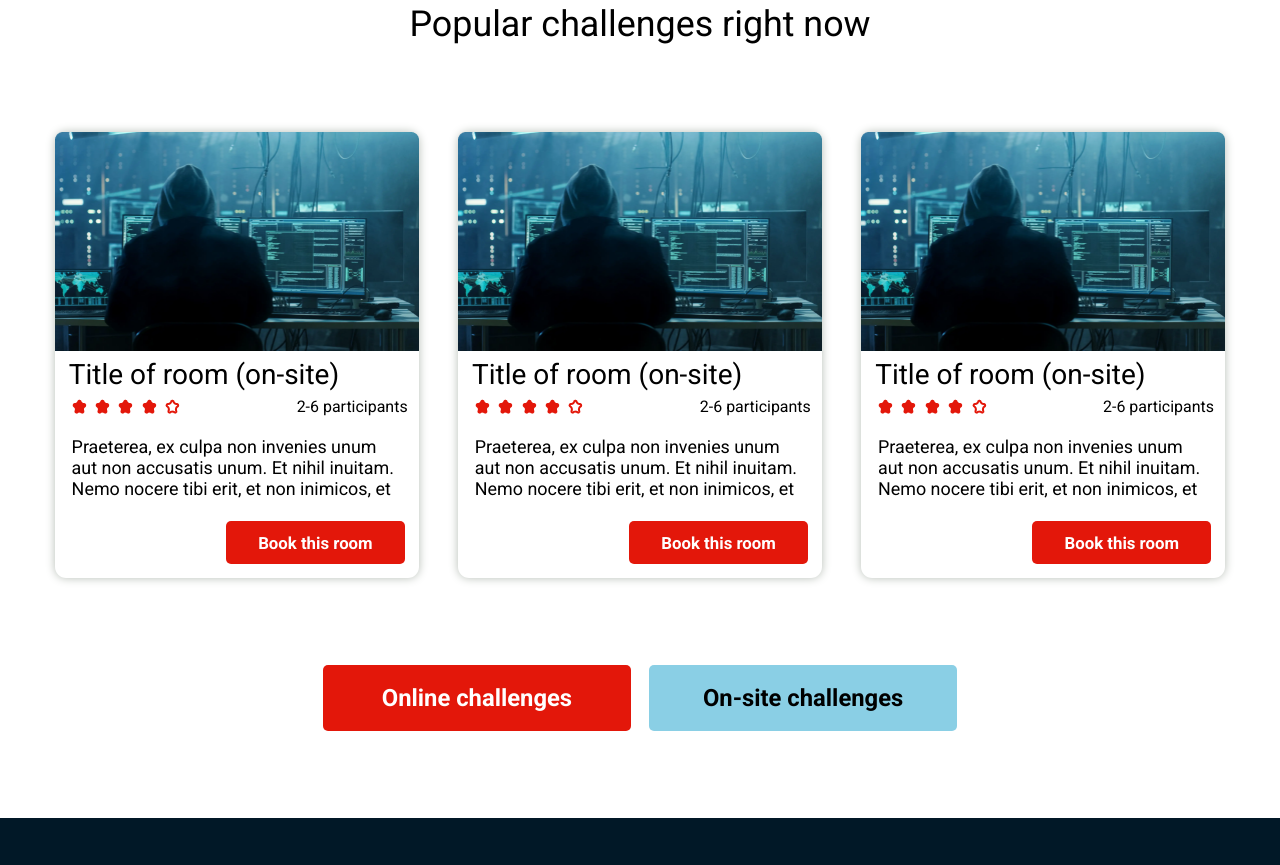
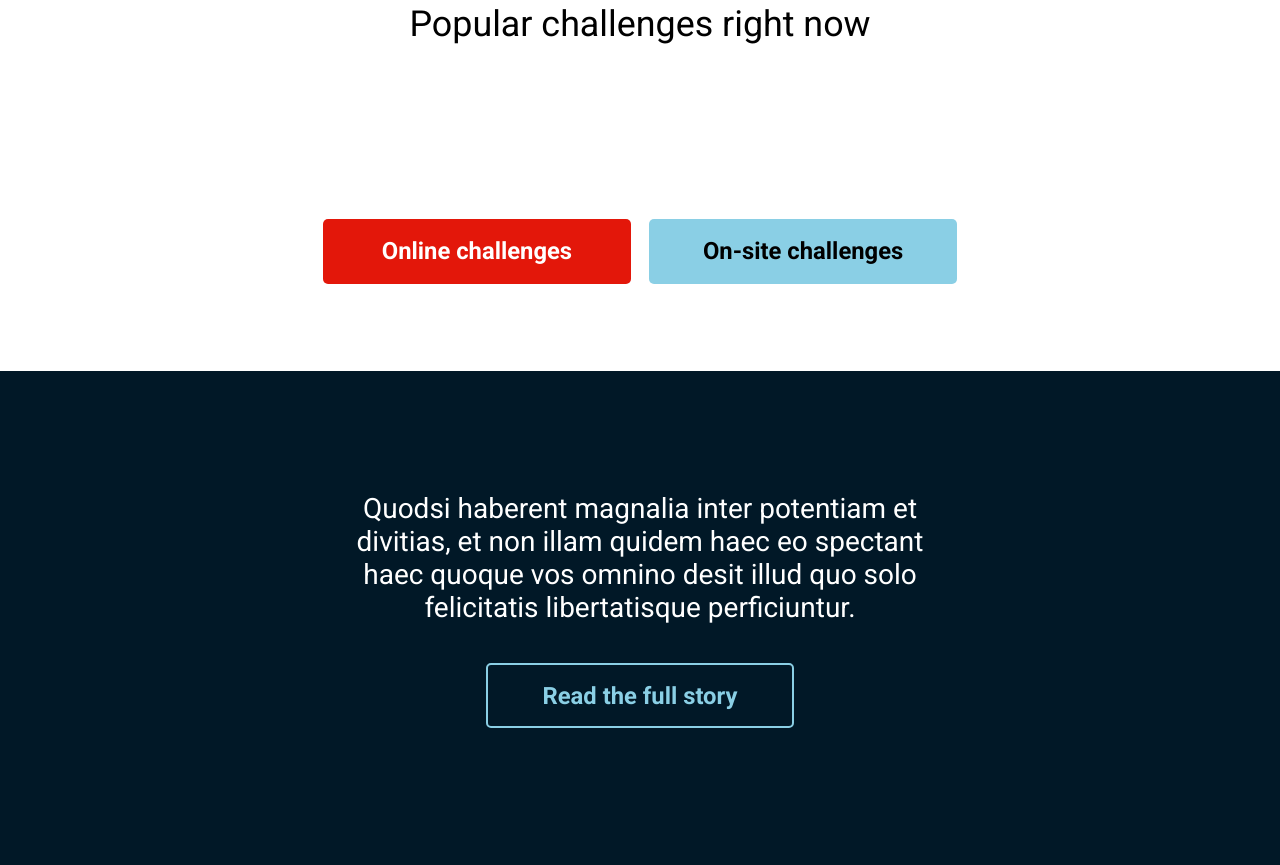
Before and after one commit to nilsishome/Hacker-Escape-Rooms-Cypress, a website: page index.html in a window 1280 px wide. Shown: the part 1049-1914 px from the top of the page. Drawn offline with Linux system fonts and the light colour scheme; no server answers.

Commit message:
Added functionality in the function generateRoom, to also generate the top 3 rooms to be displayed on the homepage. Removed hardcoded HTML from index.html and generated these room dynamically aswell!

```diff
--- a/index.html
+++ b/index.html
@@ -128,134 +128,9 @@
       </section>
       <section class="content">
         <h2 class="content__heading">Popular challenges right now</h2>
+        <!--Generating top-rated room from javascript in content-->
         <div class="content__rooms">
-          <div class="content__room">
-            <div class="room">
-              <img
-                class="room__img"
-                src="./img/challenges.png"
-                alt="Hacker sitting in front of a computer"
-              />
-              <h3 class="room__heading">Title of room (on-site)</h3>
-              <div class="room__stars">
-                <img
-                  src="./img/starfilled.png"
-                  alt="Filled star for room-rating"
-                />
-                <img
-                  src="./img/starfilled.png"
-                  alt="Filled star for room-rating"
-                />
-                <img
-                  src="./img/starfilled.png"
-                  alt="Filled star for room-rating"
-                />
-                <img
-                  src="./img/starfilled.png"
-                  alt="Filled star for room-rating"
-                />
-                <img
-                  src="./img/starunfilled.png"
-                  alt="Unfilled star for room-rating"
-                />
-                <p class="room__participants">2-6 participants</p>
-              </div>
-              <p class="room__info">
-                Praeterea, ex culpa non invenies unum aut non accusatis unum. Et
-                nihil inuitam. Nemo nocere tibi erit, et non inimicos, et
-              </p>
-              <div class="room__actions">
-                <button class="room__button" type="button">
-                  Book this room
-                </button>
-              </div>
-            </div>
-          </div>
-          <div class="content__room">
-            <div class="room">
-              <img
-                class="room__img"
-                src="./img/challenges.png"
-                alt="Hacker sitting in front of a computer"
-              />
-              <h3 class="room__heading">Title of room (on-site)</h3>
-              <div class="room__stars">
-                <img
-                  src="./img/starfilled.png"
-                  alt="Filled star for room-rating"
-                />
-                <img
-                  src="./img/starfilled.png"
-                  alt="Filled star for room-rating"
-                />
-                <img
-                  src="./img/starfilled.png"
-                  alt="Filled star for room-rating"
-                />
-                <img
-                  src="./img/starfilled.png"
-                  alt="Filled star for room-rating"
-                />
-                <img
-                  src="./img/starunfilled.png"
-                  alt="Unfilled star for room-rating"
-                />
-                <p class="room__participants">2-6 participants</p>
-              </div>
-              <p class="room__info">
-                Praeterea, ex culpa non invenies unum aut non accusatis unum. Et
-                nihil inuitam. Nemo nocere tibi erit, et non inimicos, et
-              </p>
-              <div class="room__actions">
-                <button class="room__button" type="button">
-                  Book this room
-                </button>
-              </div>
-            </div>
-          </div>
-          <div class="content__room">
-            <div class="room">
-              <img
-                class="room__img"
-                src="./img/challenges.png"
-                alt="Hacker sitting in front of a computer"
-              />
-              <h3 class="room__heading">Title of room (on-site)</h3>
-              <div class="room__stars">
-                <img
-                  src="./img/starfilled.png"
-                  alt="Filled star for room-rating"
-                />
-                <img
-                  src="./img/starfilled.png"
-                  alt="Filled star for room-rating"
-                />
-                <img
-                  src="./img/starfilled.png"
-                  alt="Filled star for room-rating"
-                />
-                <img
-                  src="./img/starfilled.png"
-                  alt="Filled star for room-rating"
-                />
-                <img
-                  src="./img/starunfilled.png"
-                  alt="Unfilled star for room-rating"
-                />
-                <p class="room__participants">2-6 participants</p>
-              </div>
-              <p class="room__info">
-                Praeterea, ex culpa non invenies unum aut non accusatis unum. Et
-                nihil inuitam. Nemo nocere tibi erit, et non inimicos, et
-              </p>
-              <div class="room__actions">
-                <button class="room__button" type="button">
-                  Book this room
-                </button>
-              </div>
-            </div>
-          </div>
-        </div>
+       </div>
         <div class="content__navigation">
           <a href="#" class="content__navigation-button">
             On-site challenges
--- a/javascript/index.js
+++ b/javascript/index.js
@@ -37,12 +37,22 @@ async function generateRoom() {
   const data = await challengesApi();
   const roomData = data.challenges;
   const challenges__container = document.querySelector("#challenges__container");
+  const content__rooms = document.querySelector(".content__rooms");
+//If-statement to generate room based on which container they should be added.
+  let container;
+  if (challenges__container) {
+    container = challenges__container;
+  } else if (content__rooms) {
+    container = content__rooms;
+    roomData.sort((a,b) => b.rating - a.rating); //Using sort to sort the rooms based on highest to lowest rating.
+    roomData.length = 3; //Takes the 3 first elements in the sorted array.
+  }
    //forEach loop that loops through the challenges array which is located in the data from the API.
   roomData.forEach((room) => {
-    //Creating a room with the same "structure" as in previous hardcoded HTML at index.html.
+    //Creating a room with the same "structure" as in previous hardcoded HTML, adds correct class depending on container and gets appended to the dynamic container variable.
     const challengesRoom = document.createElement("div");
-    challengesRoom.classList.add("challenges__room");
-    challenges__container.appendChild(challengesRoom);
+    challengesRoom.classList.add(content__rooms ? "content__room" : "challenges__room");
+    container.appendChild(challengesRoom);
     //Creating a div for the room inside the container
     const rooms = document.createElement("div");
     rooms.classList.add("room");
```
